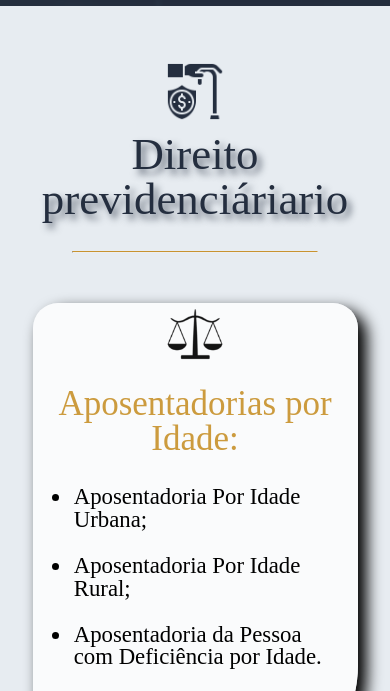
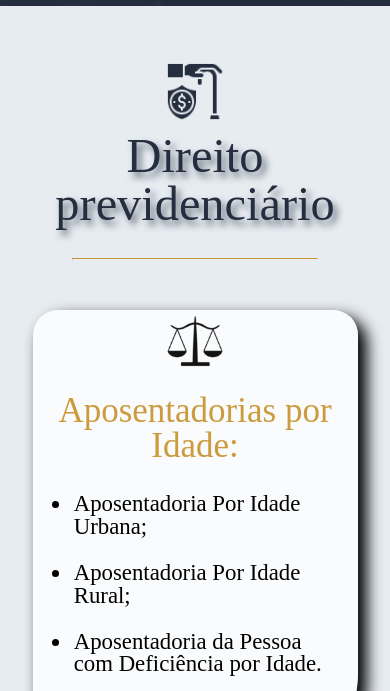
Before and after one commit to guilhermeFrBarros/SiteMarlon, a website: page index.html in a window 390 px wide. Shown: the part 846-1537 px from the top of the page. Drawn offline with Linux system fonts and the light colour scheme; files whose address does not match are found by name.

Commit message:
feat: reft h2 til card 05-08-24

```diff
--- a/css/style.css
+++ b/css/style.css
@@ -633,7 +633,7 @@ main>section.box-contato .contato #instagram {
     }
 
     main>div.icon-titulo>h2 {
-        font-size: 11.5vw;
+        font-size: 12.4vw;
         margin: 10px 0 20px;
         width: 92vw;
     }
--- a/index.html
+++ b/index.html
@@ -35,7 +35,7 @@
         <div class="icon-titulo">
             <img src="./util/img/plano-de-aposentadoriaReduFI.png"
                 alt="um icone com uma beugala mais um brasão com o simbolo de dinheiro">
-            <h2>Direito previdenciáriario</h2>
+            <h2>Direito previdenciário</h2>
         </div>
         <hr>
         <section class="cards-sevico">
```
